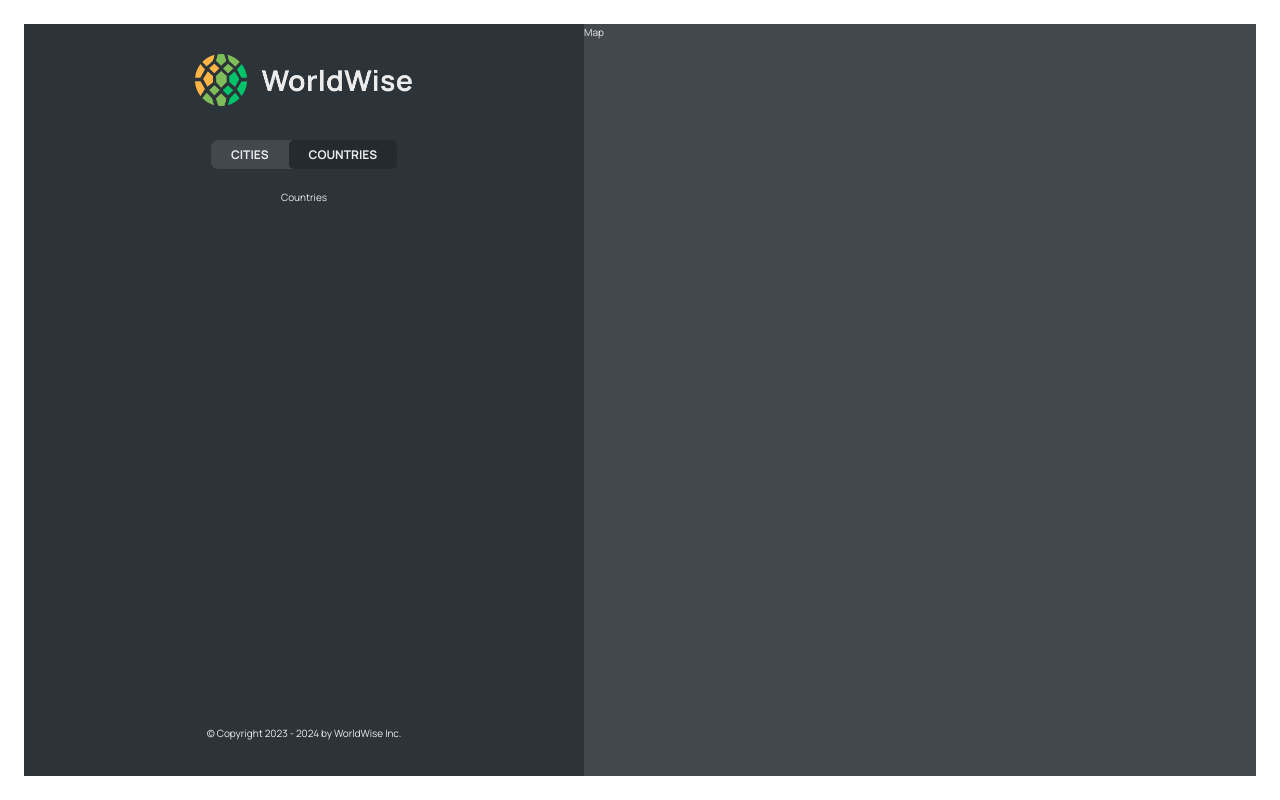
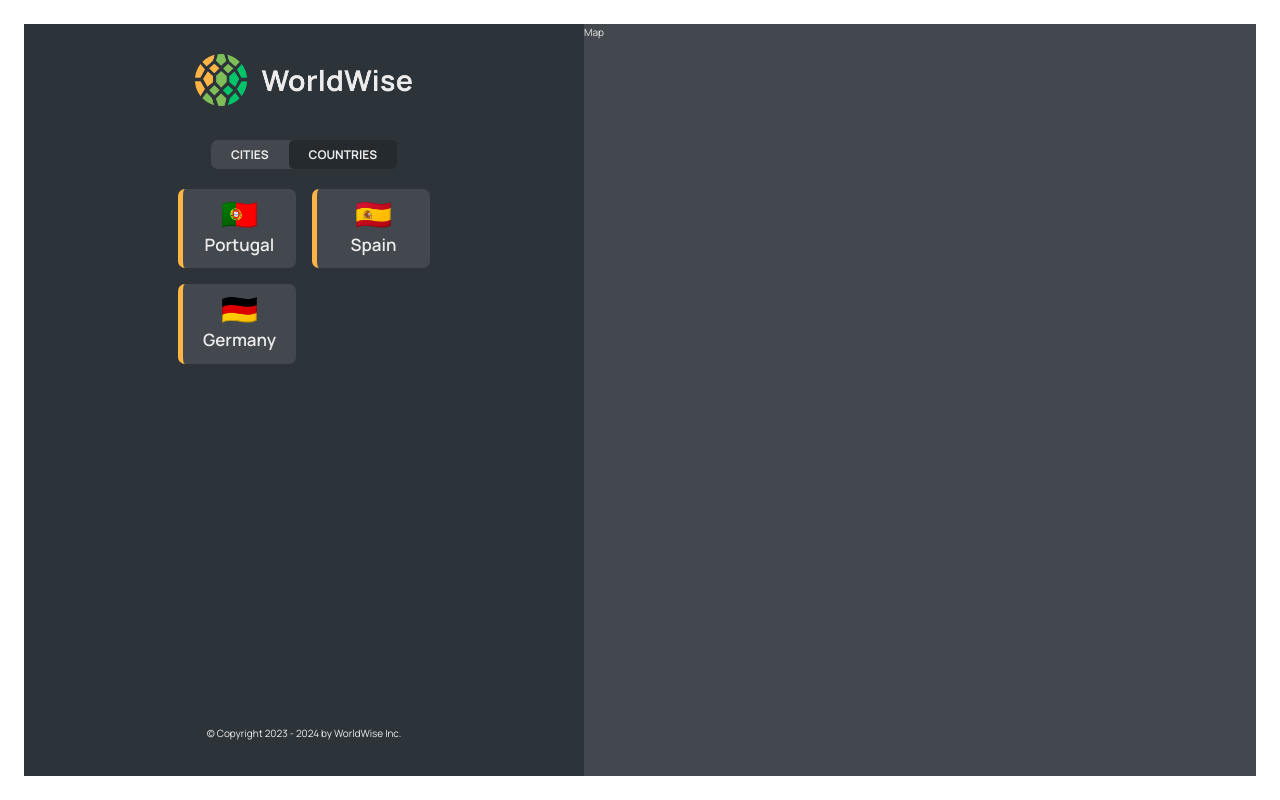
Before and after one commit to leebut/wordwise, a React (Vite) app: page /app/app/countries in a window 1280 px wide. Built offline with nearby package versions, Linux system fonts and the light colour scheme; data requests are answered from the project's data file.

Commit message:
Update: cities and country lists.

```diff
--- a/src/App.jsx
+++ b/src/App.jsx
@@ -8,6 +8,8 @@
 import AppLayout from "./pages/AppLayout";
 import Login from "./pages/Login";
 import CityList from "./components/CityList";
+import City from "./components/City";
+import CountryList from "./components/CountryList";
 import { useEffect, useState } from "react";
 
 const BASE_URL = "http://localhost:8000";
@@ -49,7 +51,11 @@
               path="cities"
               element={<CityList cities={cities} isLoading={isLoading} />}
             />
-            <Route path="countries" element={<p>Countries</p>} />
+            <Route path="cities:/id" element={<City />} />
+            <Route
+              path="countries"
+              element={<CountryList cities={cities} isLoading={isLoading} />}
+            />
             <Route path="form" element={<p>Form</p>} />
           </Route>
           <Route path={"*"} element={<NoRoute />} />
--- a/src/components/City.jsx
+++ b/src/components/City.jsx
@@ -20,41 +20,42 @@
   const { cityName, emoji, date, notes } = currentCity;
 
   return (
-    <div className={styles.city}>
-      <div className={styles.row}>
-        <h6>City name</h6>
-        <h3>
-          <span>{emoji}</span> {cityName}
-        </h3>
-      </div>
+    <h1>City</h1>
+    // <div className={styles.city}>
+    //   <div className={styles.row}>
+    //     <h6>City name</h6>
+    //     <h3>
+    //       <span>{emoji}</span> {cityName}
+    //     </h3>
+    //   </div>
 
-      <div className={styles.row}>
-        <h6>You went to {cityName} on</h6>
-        <p>{formatDate(date || null)}</p>
-      </div>
+    //   <div className={styles.row}>
+    //     <h6>You went to {cityName} on</h6>
+    //     <p>{formatDate(date || null)}</p>
+    //   </div>
 
-      {notes && (
-        <div className={styles.row}>
-          <h6>Your notes</h6>
-          <p>{notes}</p>
-        </div>
-      )}
+    //   {notes && (
+    //     <div className={styles.row}>
+    //       <h6>Your notes</h6>
+    //       <p>{notes}</p>
+    //     </div>
+    //   )}
 
-      <div className={styles.row}>
-        <h6>Learn more</h6>
-        <a
-          href={`https://en.wikipedia.org/wiki/${cityName}`}
-          target="_blank"
-          rel="noreferrer"
-        >
-          Check out {cityName} on Wikipedia &rarr;
-        </a>
-      </div>
+    //   <div className={styles.row}>
+    //     <h6>Learn more</h6>
+    //     <a
+    //       href={`https://en.wikipedia.org/wiki/${cityName}`}
+    //       target="_blank"
+    //       rel="noreferrer"
+    //     >
+    //       Check out {cityName} on Wikipedia &rarr;
+    //     </a>
+    //   </div>
 
-      <div>
-        <ButtonBack />
-      </div>
-    </div>
+    //   <div>
+    //     <ButtonBack />
+    //   </div>
+    // </div>
   );
 }
 
--- a/src/components/CityItem.jsx
+++ b/src/components/CityItem.jsx
@@ -1,3 +1,4 @@
+import { Link } from "react-router-dom";
 import styles from "./CityItem.module.css";
 
 const formatDate = (date) =>
@@ -8,14 +9,16 @@
   }).format(new Date(date));
 
 function CityItem({ city }) {
-  const { cityName, emoji, date } = city;
+  const { cityName, emoji, date, id } = city;
   return (
     <>
-      <li className={styles.cityItem}>
-        <span className={styles.emoji}>{emoji}</span>
-        <h3 className={styles.name}>{cityName}</h3>{" "}
-        <time className={styles.date}>({formatDate(date)})</time>
-        <button className={styles.deleteBtn}>&times;</button>
+      <li>
+        <Link className={styles.cityItem} to={`${id}`}>
+          <span className={styles.emoji}>{emoji}</span>
+          <h3 className={styles.name}>{cityName}</h3>{" "}
+          <time className={styles.date}>({formatDate(date)})</time>
+          <button className={styles.deleteBtn}>&times;</button>
+        </Link>
       </li>
     </>
   );
--- a/src/components/CityList.jsx
+++ b/src/components/CityList.jsx
@@ -9,7 +9,9 @@
   }
 
   if (!cities.length)
-    return <Message message="Click on the map to adda  city to the list." />;
+    return (
+      <Message message="Click on the map to add a 🏙️ city 🏙️ to the list." />
+    );
 
   console.log(cities);
   return (
--- /dev/null
+++ b/src/components/CountryList.jsx
@@ -0,0 +1,35 @@
+import Spinner from "./Spinner";
+import styles from "./CountryList.module.css";
+import CountryItem from "./CountryItem";
+import Message from "./Message";
+
+function CountryList({ cities, isLoading }) {
+  if (isLoading) {
+    return <Spinner />;
+  }
+
+  if (!cities.length)
+    return (
+      <Message message="Click on the map to add a 🏙️ city 🏙️ to the list." />
+    );
+
+  const countries = cities.reduce((arr, city) => {
+    if (!arr.map((el) => el.city).includes(city.country)) {
+      return [...arr, { country: city.country, emoji: city.emoji }];
+    } else {
+      return arr;
+    }
+  }, []);
+  console.log(cities);
+  return (
+    <div>
+      <ul className={styles.countryList}>
+        {countries.map((country) => (
+          <CountryItem country={country} />
+        ))}
+      </ul>
+    </div>
+  );
+}
+
+export default CountryList;
```
